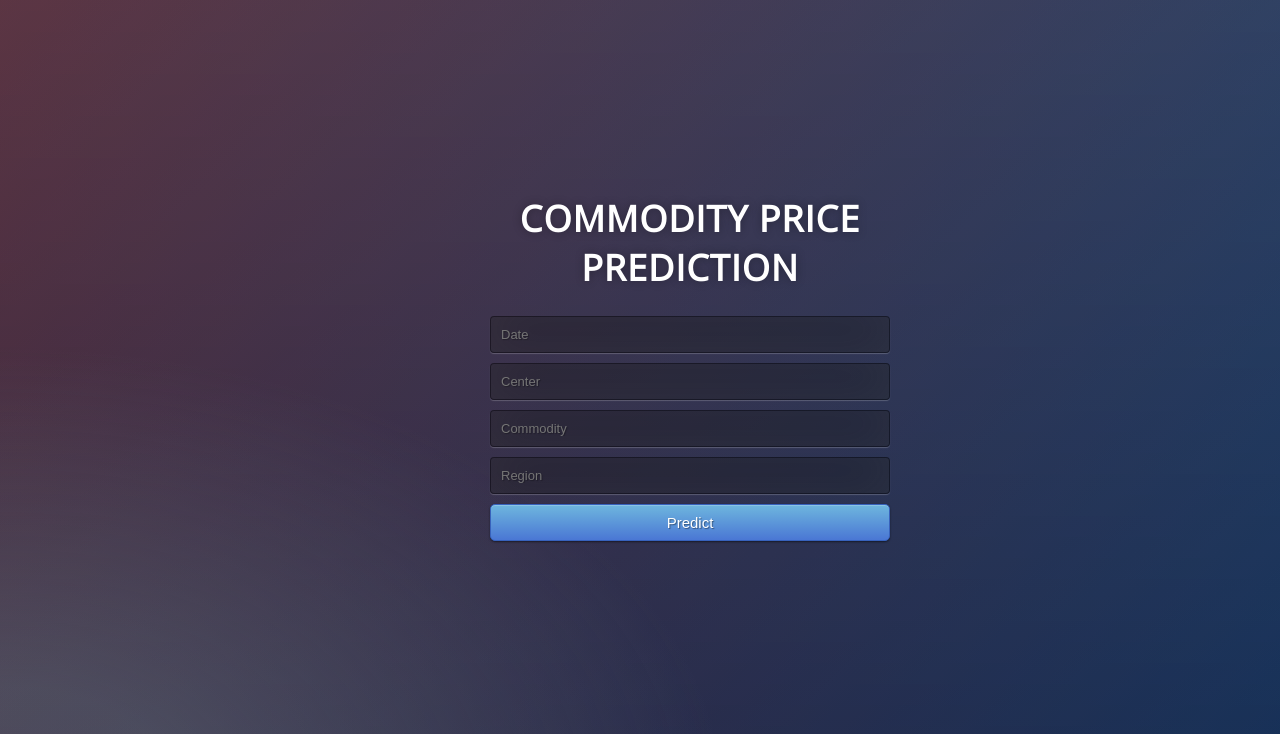
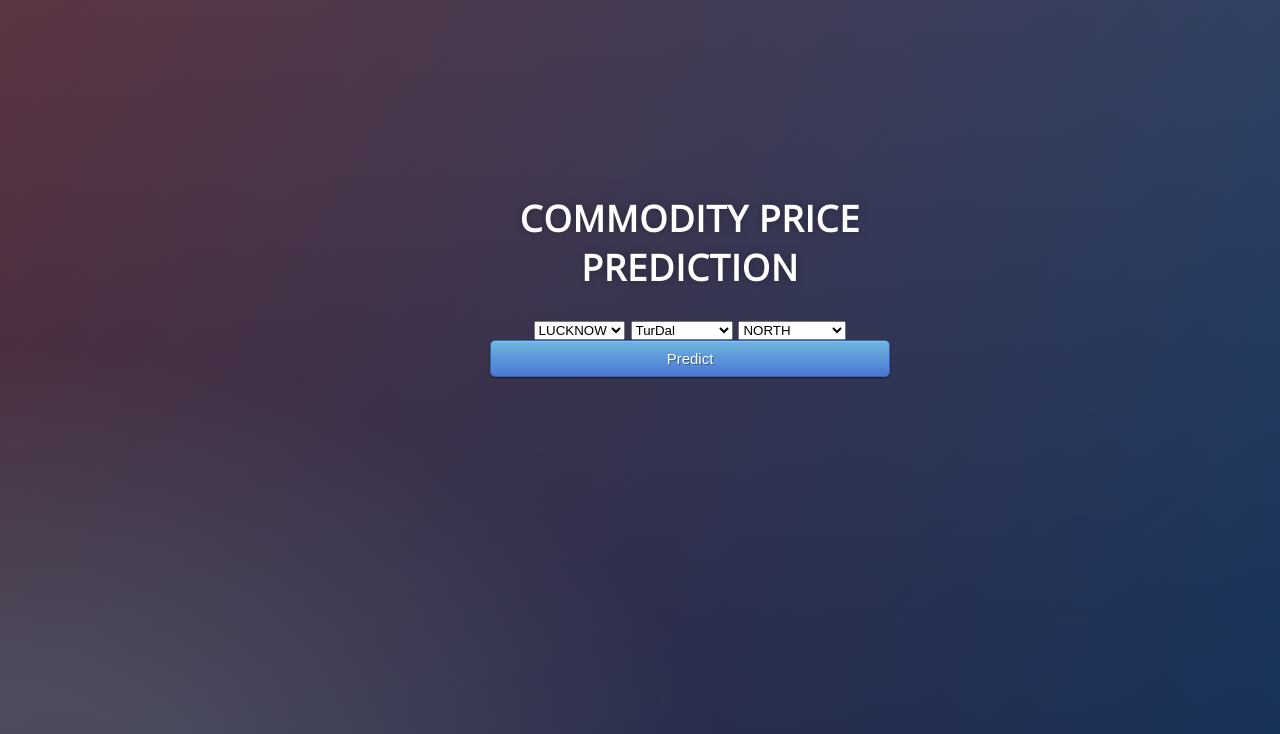
Before and after one commit to asciarp08/commodity_price_prediction, a Flask app: page / in a window 1280 px wide. Shown: the top 734 px of the page. Run offline with Flask 2, Linux system fonts and the light colour scheme; parts of the project's set-up code (start-up, migrations or seed data) failed here and were passed over.

Commit message:
made dropdowns

```diff
--- a/templates/index.html
+++ b/templates/index.html
@@ -18,10 +18,27 @@
 
      <!-- Main Input For Receiving Query to our ML -->
     <form action="{{ url_for('predict')}}"method="post">
-    	<input type="text" name="Date" placeholder="Date" required="required" />
-      <input type="text" name="Center" placeholder="Center" required="required" />
-		  <input type="text" name="Commodity" placeholder="Commodity" required="required" />
-      <input type="text" name="Region" placeholder="Region" required="required" />
+      <select name="Center" placeholder="Center" required="required" >
+        <option value="lucknow">LUCKNOW</option>
+        <option value="bhopal">BHOPAL</option>
+        <option value="shimla">SHIMLA</option>
+        <option value="delhi">DELHI</option>
+        <option value="jaipur">JAIPUR</option>
+    </select>
+		  <select name="Commodity" placeholder="Commodity" required="required" >
+        <option value="turdal">TurDal</option>
+        <option value="tomato">Tomato</option>
+        <option value="tealoose">Tea Loose</option>
+        <option value="oil">Sunflower Oil</option>
+        <option value="sugar">Sugar</option>
+      </select>
+      <select  name="Region" placeholder="Region" required="required" >
+        <option value="north">NORTH</option>
+        <option value="south">SOUTH</option>
+        <option value="northeast">NORTH EAST</option>
+        <option value="west">WEST</option>
+        <option value="east">EAST</option>
+      </select>
 
       <button type="submit" class="btn btn-primary btn-block btn-large">Predict</button>
     </form>
```
